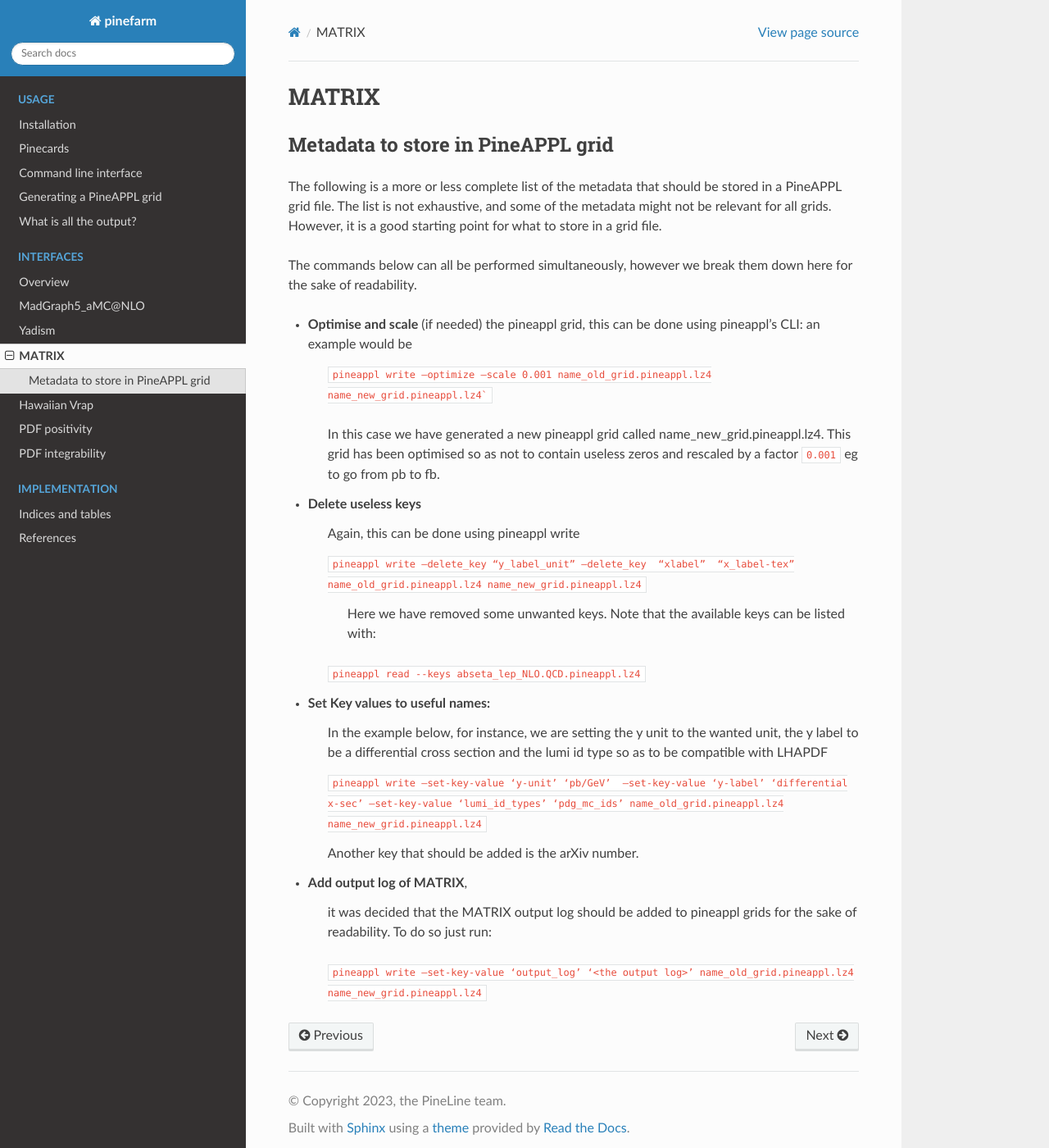
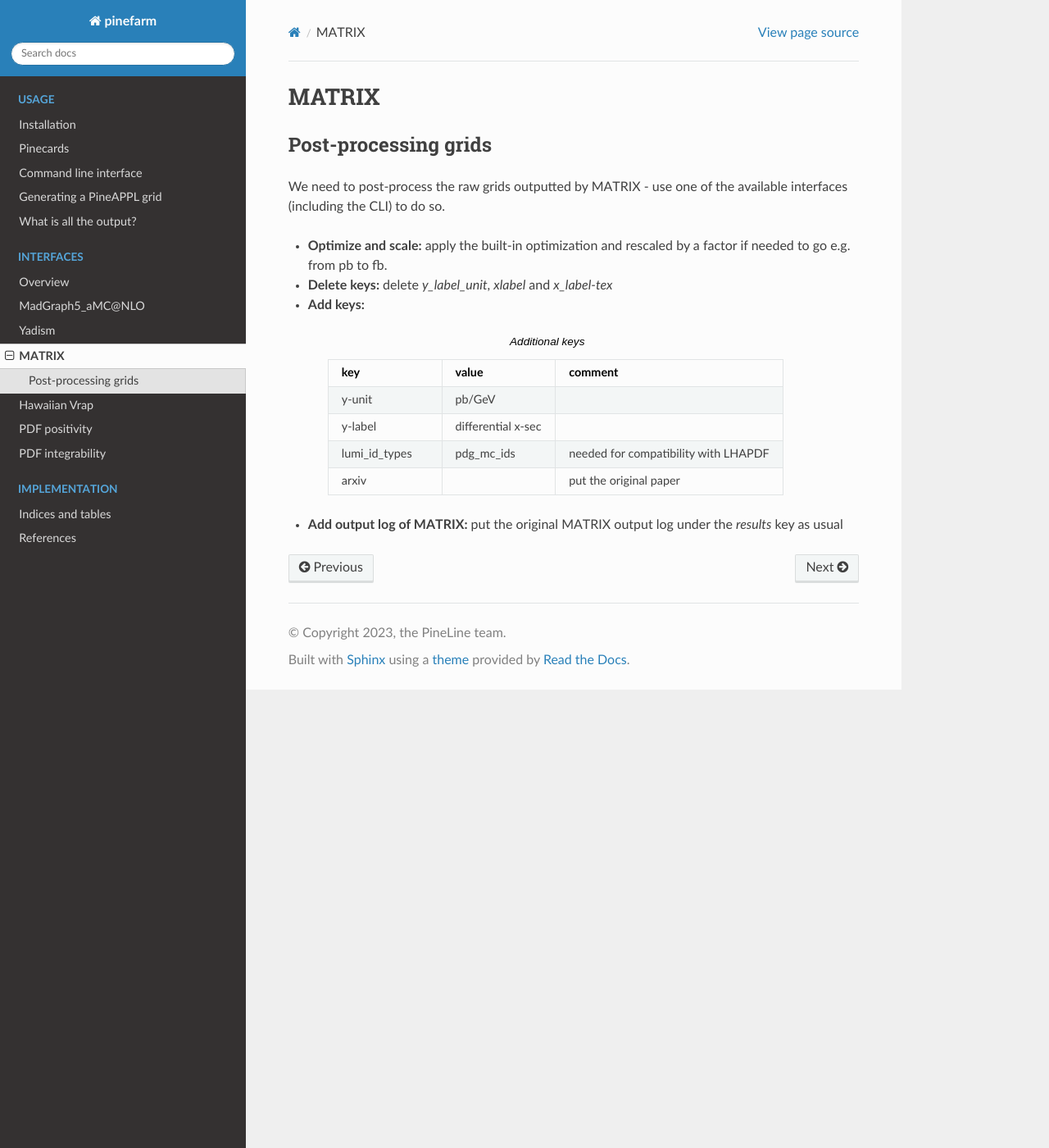
Before and after one commit to NNPDF/pinefarm, a Sphinx documentation site: the page built from docs/source/external/matrix.rst, in a window 1280 px wide and 1400 px high. Shown: the whole window at 82% size. Built offline with Sphinx 7.4.7 and the Read the Docs theme 2.0.0, drawn with Linux system fonts in a browser that asks for light colours; pages that are not in the unit, such as notebooks, are missing from menus.

Commit message:
Reshuffle MATRIX stub

````diff
--- a/docs/source/external/matrix.rst
+++ b/docs/source/external/matrix.rst
@@ -2,43 +2,36 @@ MATRIX
 ======
 
 
-Metadata to store in PineAPPL grid
-----------------------------------
-The following is a more or less complete list of the metadata that should be
-stored in a PineAPPL grid file. The list is not exhaustive, and some of the
-metadata might not be relevant for all grids. However, it is a good starting
-point for what to store in a grid file.
+Post-processing grids
+---------------------
 
-The commands below can all be performed simultaneously,
-however we break them down here for the sake of readability.
+We need to post-process the raw grids outputted by MATRIX -
+use one of the available interfaces (including the CLI) to do so.
 
 
-- **Optimise and scale** (if needed) the pineappl grid, this can be done  using pineappl’s  CLI: an example would be
+- **Optimize and scale:** apply the built-in optimization and rescaled by a factor if needed to go e.g. from pb to fb.
 
-    ``pineappl write —optimize —scale 0.001 name_old_grid.pineappl.lz4 name_new_grid.pineappl.lz4```
+- **Delete keys:** delete `y_label_unit`, `xlabel` and `x_label-tex`
 
-    In this case we have generated a new pineappl grid called
-    name_new_grid.pineappl.lz4. This grid has been optimised so as not to contain
-    useless zeros and rescaled by a factor ``0.001`` eg to go from pb to fb.
+- **Add keys:**
+    .. list-table:: Additional keys
+        :widths: 25 25 50
+        :header-rows: 1
 
-- **Delete useless keys**
-    Again, this can be done using pineappl write
+        * - key
+          - value
+          - comment
+        * - y-unit
+          - pb/GeV
+          -
+        * - y-label
+          - differential x-sec
+          -
+        * - lumi_id_types
+          - pdg_mc_ids
+          - needed for compatibility with LHAPDF
+        * - arxiv
+          -
+          - put the original paper
 
-    ``pineappl write —delete_key “y_label_unit” —delete_key  “xlabel”  “x_label-tex” name_old_grid.pineappl.lz4 name_new_grid.pineappl.lz4``
-
-     Here we have removed some unwanted keys. Note that the available keys can be listed with:
-    ``pineappl read --keys abseta_lep_NLO.QCD.pineappl.lz4``
-
-- **Set Key values** to useful names:
-    In the example below, for instance, we are setting the y unit to the wanted unit,
-    the y label to be a differential cross section and the lumi id type so as to be compatible with LHAPDF
-
-    ``pineappl write —set-key-value ‘y-unit’ ‘pb/GeV’  —set-key-value ‘y-label’ ‘differential x-sec’ —set-key-value ‘lumi_id_types’ ‘pdg_mc_ids’ name_old_grid.pineappl.lz4 name_new_grid.pineappl.lz4``
-
-    Another key that should be added is the arXiv number.
-
-- **Add output log of MATRIX**,
-
-    it was decided that the MATRIX output log should be added to pineappl grids for the sake of readability. To do so just run:
-
-    ``pineappl write —set-key-value ‘output_log’ ‘<the output log>’ name_old_grid.pineappl.lz4 name_new_grid.pineappl.lz4``
+- **Add output log of MATRIX:** put the original MATRIX output log under the `results` key as usual
````
